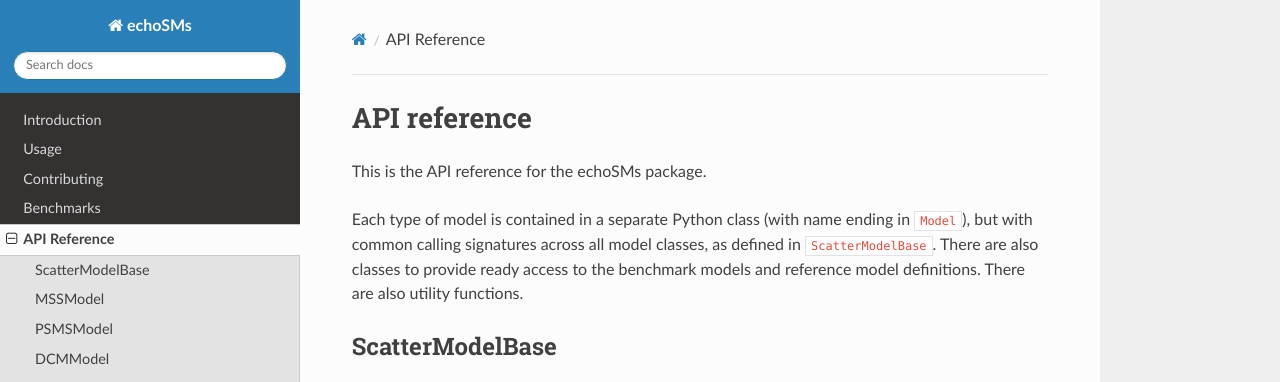
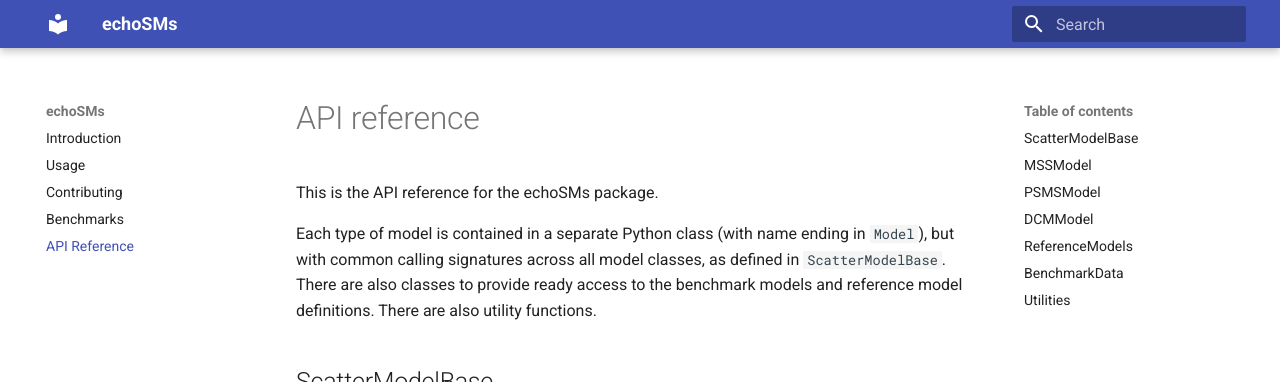
Before and after one commit to ices-tools-dev/echoSMs, an MkDocs documentation site: the page built from docs/api_reference.md, in a window 1280 px wide and 1400 px high, cut to the strip 0-382 px from the top of the window. Built offline with MkDocs 1.6.1 and Material for MkDocs 9.7.7, drawn with Linux system fonts in a browser that asks for light colours; nearby versions of some CDN libraries; some of the changed text lies outside the part shown.

Commit message:
Use Material for docstring style

```diff
--- a/docs/api_reference.md
+++ b/docs/api_reference.md
@@ -10,6 +10,9 @@
 
 ## MSSModel
 ::: echosms.MSSModel
+    options:
+        filters:
+        - "!^_"
 
 ## PSMSModel
 ::: echosms.PSMSModel
@@ -25,7 +28,7 @@
 ::: echosms.ReferenceModels
 
 
-## BenchMarkData
+## BenchmarkData
 ::: echosms.BenchMarkData
 
 
--- a/mkdocs.yml
+++ b/mkdocs.yml
@@ -6,7 +6,7 @@
     - Benchmarks: benchmark_data.md
     - API Reference: api_reference.md
 
-theme: readthedocs
+theme: material
 
 plugins:
     - search
@@ -22,5 +22,7 @@
                     inherited_members: true
                     show_root_heading: false
                     show_root_toc_entry: false
-                    show_source: false
+                    show_source: true
                     heading_level: 3
+                    filters:
+                    - "!^_"
```
Also changed, not shown: 1 other file.
